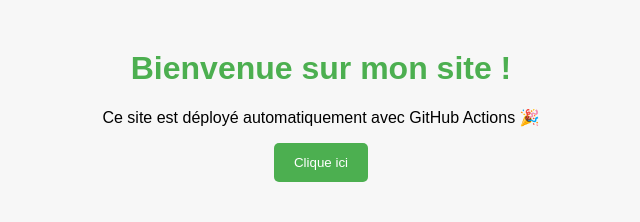
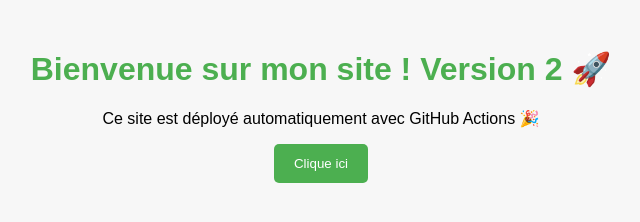
Before and after one commit to douaamerakhaubma-prog/mon-site-auto, a plain HTML site: page index.html in a window 1280 px wide. Shown: the whole page, without its empty margins (319-959 px from the left). Drawn offline with Linux system fonts and the light colour scheme.

Commit message:
Déclenchement du déploiement GitHub Pages

```diff
--- a/index.html
+++ b/index.html
@@ -7,7 +7,7 @@
 </head>
 <body>
 
-    <h1>Bienvenue sur mon site !</h1>
+    <h1>Bienvenue sur mon site ! Version 2 🚀</h1>
     <p>Ce site est déployé automatiquement avec GitHub Actions 🎉</p>
 
     <button onclick="afficherMessage()">Clique ici</button>
```
Also changed, not shown: 1 other file.
